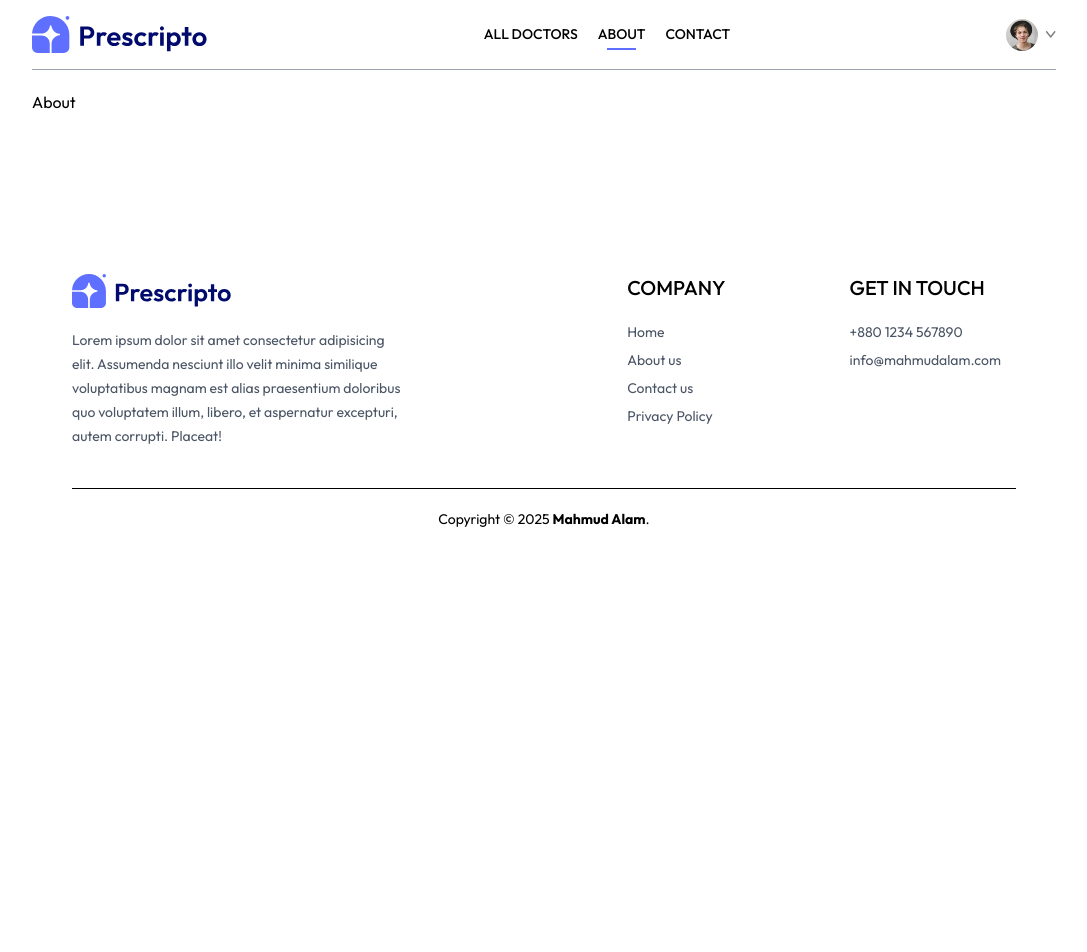
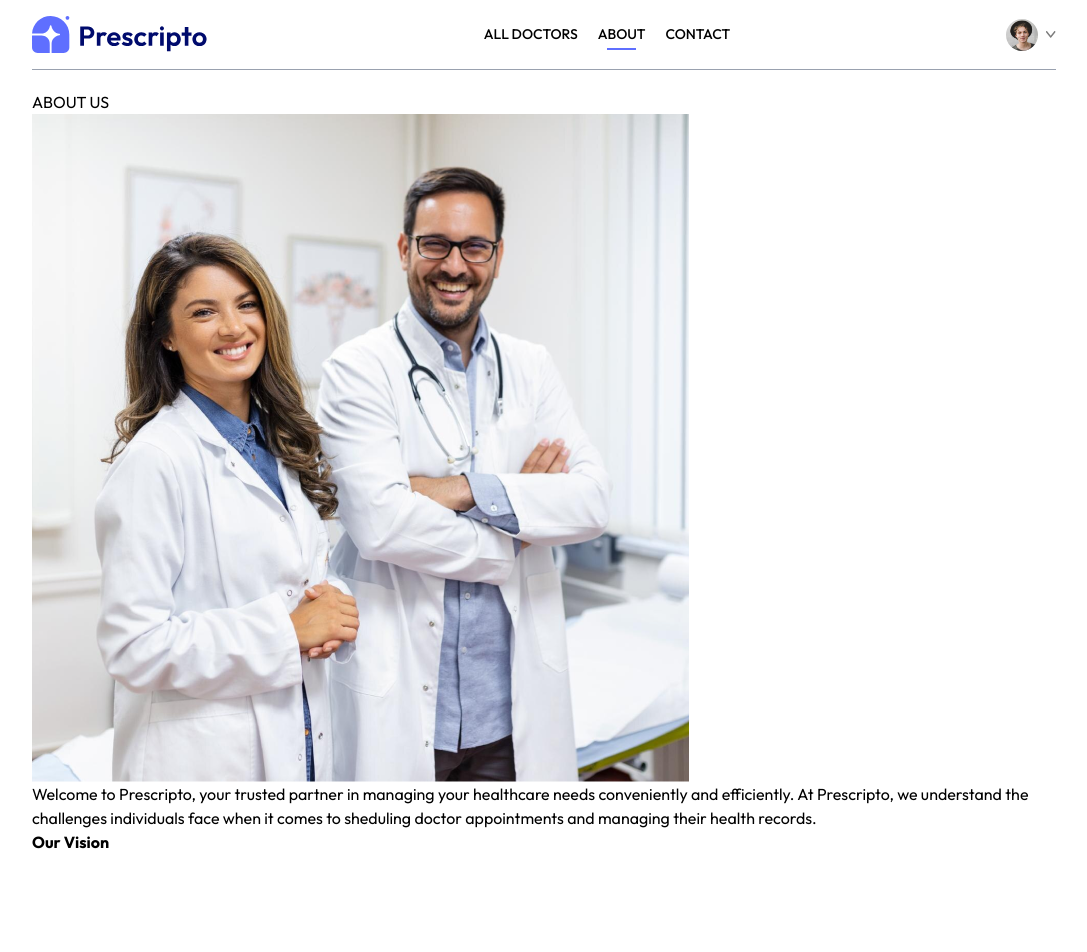
Before and after one commit to DhirajNeupane-999/Appartment-booking-system, a React (Vite) app in the folder frontend/: page /about in a window 1280 px wide. Shown: the top 952 px of the page, without its empty margins (96-1183 px from the left). Before the commit the page ends 800 px from the top, so only its background shows below. Built offline with nearby package versions, Linux system fonts and the light colour scheme.

Commit message:
create about page structure

```diff
--- a/frontend/src/pages/About.jsx
+++ b/frontend/src/pages/About.jsx
@@ -1,7 +1,30 @@
+import { assets } from "../assets/assets_frontend/assets";
+
 const About = () => {
   return (
-    <div>About</div>
-  )
-}
+    <div>
+      <div>
+        <p>
+          ABOUT <span>US</span>
+        </p>
+      </div>
 
-export default About
+      <div>
+        <img src={assets.about_image} alt="" />
+        <div>
+          <p>
+            Welcome to Prescripto, your trusted partner in managing your
+            healthcare needs conveniently and efficiently. At Prescripto, we
+            understand the challenges individuals face when it comes to
+            sheduling doctor appointments and managing their health records.
+          </p>
+          <p></p>
+          <b>Our Vision</b>
+          <p></p>
+        </div>
+      </div>
+    </div>
+  );
+};
+
+export default About;
```
